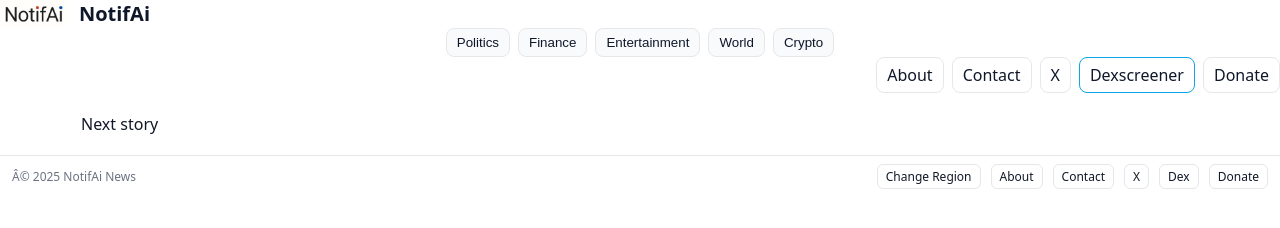
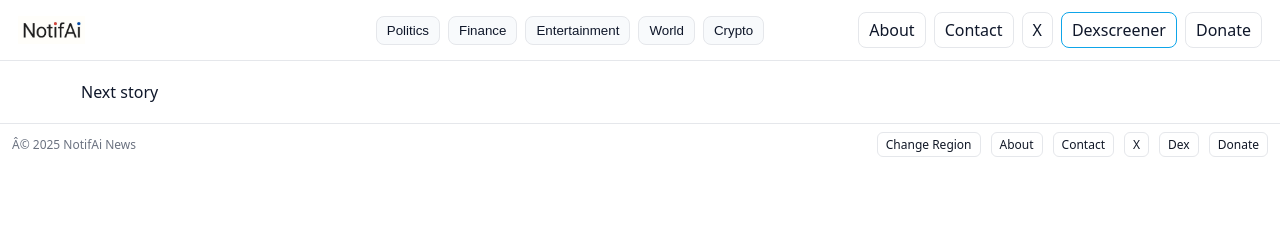
Before and after one commit to notifainews-spec/notifai, a website: page public/index.html in a window 1280 px wide. Drawn offline with Linux system fonts and the light colour scheme.

Commit message:
Improve index

```diff
--- a/public/index.html
+++ b/public/index.html
@@ -9,11 +9,12 @@
 </head>
 <body>
   <!-- Header -->
-  <header class="top-bar">
-  <a href="/" class="brand">
-    <img src="/logo.jpeg" alt="NotifAi logo" class="logo-img" />
-    <span class="brand-text">NotifAi</span>
-  </a>
+  <header class="site-header">
+    <div class="brand" id="brand">
+      <a class="brand-link" href="/">
+        <img class="brand-logo logo-img" src="/logo.jpeg" alt="NotifAi" onerror="this.style.display='none';document.querySelector('.logo-text').style.display='inline-block';">
+        <span class="logo-text" style="display:none">NotifAi News</span>
+      </a>
     </div>
 
     <!-- Categories (no region dropdown here anymore) -->
```
